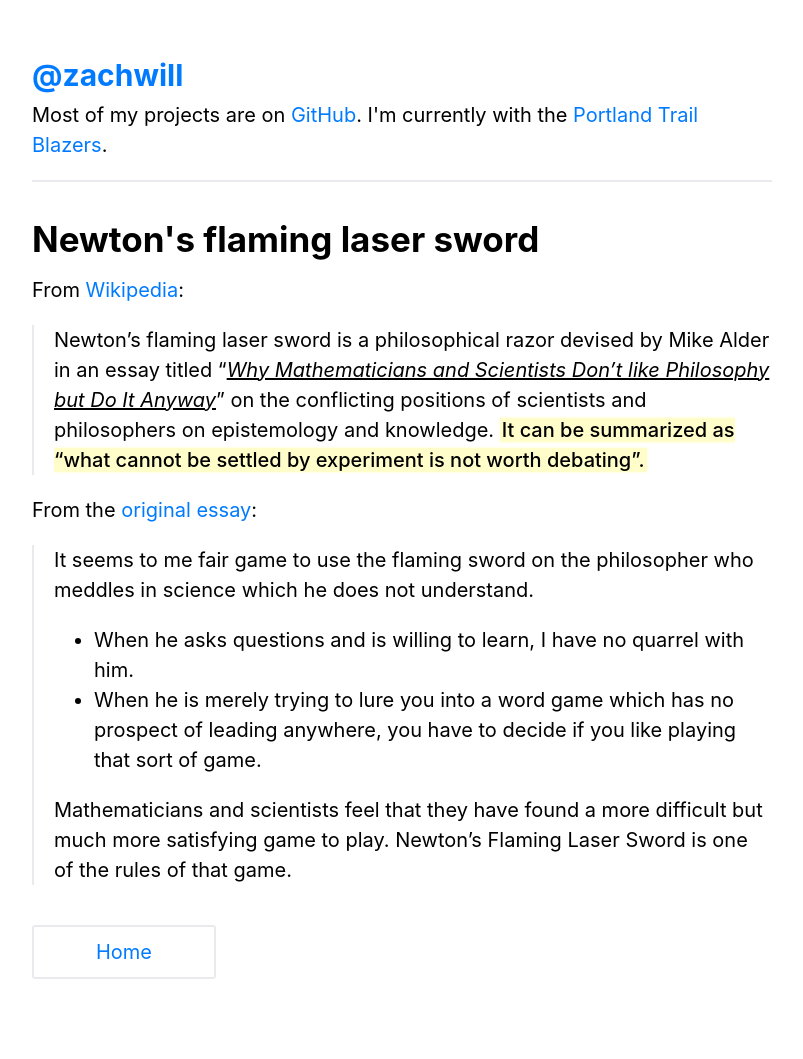
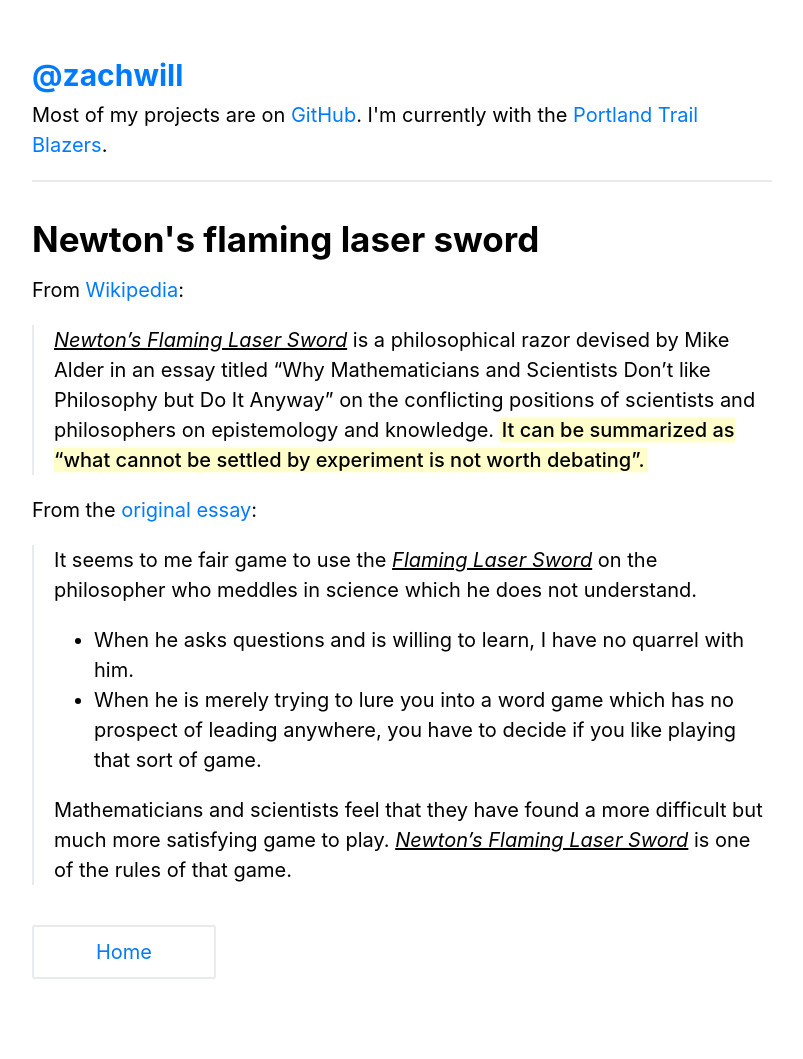
Before and after one commit to zachwill/blog, a Jekyll site: the page built from _posts/2020-07-16-newtons-flaming-laser-sword.md, in a window 1280 px wide. Shown: the whole page, without its empty margins (238-1041 px from the left). Built offline with Jekyll 4.4.1, drawn with Linux system fonts in a browser that asks for light colours.

Commit message:
More minor corrections

```diff
--- a/_posts/2020-07-16-newtons-flaming-laser-sword.md
+++ b/_posts/2020-07-16-newtons-flaming-laser-sword.md
@@ -6,15 +6,15 @@ permalink : /newtons-flaming-laser-sword/
 
 From [Wikipedia](https://en.wikipedia.org/wiki/Mike_Alder#Newton's_flaming_laser_sword):
 
-> Newton's flaming laser sword is a philosophical razor devised by Mike Alder in an
-> essay titled "_Why Mathematicians and Scientists Don't like Philosophy but Do
-> It Anyway_" on the conflicting positions of scientists and philosophers on
+> _Newton's Flaming Laser Sword_ is a philosophical razor devised by Mike Alder in an
+> essay titled "Why Mathematicians and Scientists Don't like Philosophy but Do
+> It Anyway" on the conflicting positions of scientists and philosophers on
 > epistemology and knowledge. **It can be summarized as "what cannot be settled by experiment is not worth
 > debating".**
 
 From the [original essay](https://philosophynow.org/issues/46/Newtons_Flaming_Laser_Sword):
 
-> It seems to me fair game to use the flaming sword on the philosopher who
+> It seems to me fair game to use the _Flaming Laser Sword_ on the philosopher who
 > meddles in science which he does not understand.
 >
 > * When he asks questions and is willing to learn, I have no quarrel with him.
@@ -23,5 +23,5 @@ From the [original essay](https://philosophynow.org/issues/46/Newtons_Flaming_La
 >   that sort of game.
 >
 > Mathematicians and scientists feel that they have found a more difficult but
-> much more satisfying game to play. Newton’s Flaming Laser Sword is one of the
+> much more satisfying game to play. _Newton’s Flaming Laser Sword_ is one of the
 > rules of that game.
```
